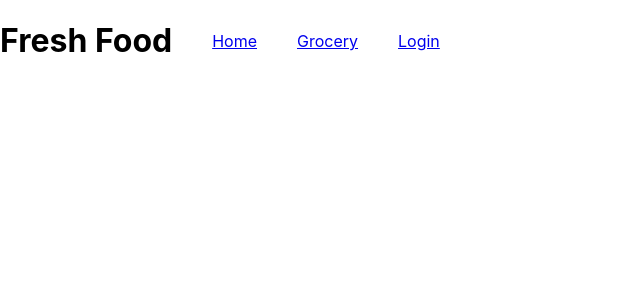
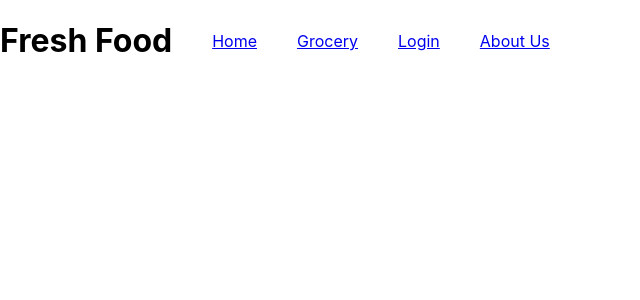
Before and after one commit to Deep-06/FreshBasket, a React (Create React App) app: page / in a window 1280 px wide. Shown: the top 300 px of the page, without its empty margins (0-640 px from the left). Built offline with nearby package versions, Linux system fonts and the light colour scheme.

Commit message:
fw27_259-day-3

```diff
--- a/src/Components/Navbar.jsx
+++ b/src/Components/Navbar.jsx
@@ -9,6 +9,7 @@ export const Navbar = () => {
      <Link to={'/'}>Home</Link>
      <Link to={'/products'}>Grocery</Link>
      <Link to={"/login"}>Login</Link>
+     <Link to={"/aboutus"}>About Us</Link>
     </DIV>
   )
 }
--- /dev/null
+++ b/src/Pages/AboutUs.jsx
@@ -0,0 +1,90 @@
+import React from 'react'
+import styled from 'styled-components'
+
+export const AboutUs = () => {
+  return (
+    <DIV>
+        <h1 className='main-h'>Our Mission</h1>
+        <p className='main-p'>
+        Our mission is simple: to make it easy for you to access the freshest and most nutritious food. We believe that every meal can be a celebration of flavor and well-being, and we're here to help you achieve that.
+        </p>
+        <div className='div-flex'>
+            <div className='fifty'>
+                <h3 id='desc-heading'>About Fresh Food</h3>
+                <p id='desc'>At Fresh Wood, we're more than just a wood products provider; we're your trusted partner in transforming spaces into natural, timeless, and beautifully crafted environments. With a deep-rooted passion for wood and a commitment to quality, sustainability, and craftsmanship, we bring nature's warmth and beauty into your home and projects.</p>
+            </div>
+            <div className='img-grid fifty'>
+            <div className='img-box'>
+                 <img src="https://encrypted-tbn0.gstatic.com/images?q=tbn:ANd9GcSnL0GWPLvsI6820oL4W2G49d10VMztD8Zl6g&usqp=CAU" alt="" />
+                 <p>Dry Fruits</p>
+            </div>
+            <div className='img-box'>
+                <img src="https://encrypted-tbn0.gstatic.com/images?q=tbn:ANd9GcSnL0GWPLvsI6820oL4W2G49d10VMztD8Zl6g&usqp=CAU" alt="" />
+                <p>Fruits</p>
+            </div>
+            <div className='img-box'>
+                <img src="https://encrypted-tbn0.gstatic.com/images?q=tbn:ANd9GcSnL0GWPLvsI6820oL4W2G49d10VMztD8Zl6g&usqp=CAU" alt="" />
+                <p>Dairy Products</p>
+            </div>
+            <div className='img-box'>
+                <img src="https://encrypted-tbn0.gstatic.com/images?q=tbn:ANd9GcSnL0GWPLvsI6820oL4W2G49d10VMztD8Zl6g&usqp=CAU" alt="" />
+                <p>Vegitables</p>
+            </div>
+            </div>
+        </div>
+    </DIV>
+  )
+}
+const DIV=styled.div`
+    .img-box{
+        box-shadow: rgba(0, 0, 0, 0.12) 0px 1px 3px, rgba(0, 0, 0, 0.24) 0px 1px 2px;
+        border-radius:5%;
+        padding:10px;
+    }
+    .img-box:hover{
+        box-shadow: rgb(204, 219, 232) 3px 3px 6px 0px inset, rgba(255, 255, 255, 0.5) -3px -3px 6px 1px inset;
+    }
+    .img-box p{
+        font-size:25px;
+        margin:5px;
+    }
+    .fifty{
+        width:50%;
+        margin:3%;
+    }
+    #desc-heading{
+        font-size:40px;
+        text-align:left;
+        margin-left:3%;
+        color:#29c250;
+    }
+    #desc{
+        color:#707a87;
+        font-size:25px;
+        text-align:justify;
+        margin-left:3%;
+    }
+    .main-h{
+        font-size:50PX;
+        color:#29c250;
+    }
+    .main-p{
+        font-size:25px;
+        width:50%;
+        color:#707a87;
+        margin:auto;
+    }
+    .img-grid{
+        display:grid;
+        grid-template-columns: 300px 300px;
+        gap: 20px;
+
+    }
+    img{
+        width:100%;
+        border-radius:5% 5% 0 0;
+    }
+    .div-flex{
+        display:flex;
+    }
+`;
--- a/src/Pages/AllRoutes.jsx
+++ b/src/Pages/AllRoutes.jsx
@@ -6,6 +6,7 @@ import { SingleProduct } from './SingleProduct'
 import { CartPage } from './CartPage'
 import { Products } from '../Components/Products'
 import { Login } from './Login'
+import { AboutUs } from './AboutUs'
 
 export const AllRoutes = () => {
   return (
@@ -15,6 +16,7 @@ export const AllRoutes = () => {
             <Route path='/login' element={<Login/>}/>
             <Route path='/admin' element={<Admin/>}/>
             <Route path='/products' element={<Products/>}/>
+            <Route path='/aboutus' element={<AboutUs/>}/>
             <Route path='/singleproduct/:id' element={<SingleProduct/>}/>
             <Route path='/cartpage/:id' element={<CartPage/>}/>
             <Route path="/*" element={<h1>Page not Exist</h1>} />
--- a/src/Pages/Homepage.jsx
+++ b/src/Pages/Homepage.jsx
@@ -1,10 +1,10 @@
 import React from 'react'
-import { Navbar } from '../Components/Navbar'
-import { AllRoutes } from './AllRoutes'
+
 
 export const Homepage = () => {
   return (
     <div>
+
     </div>
   )
 }
```
